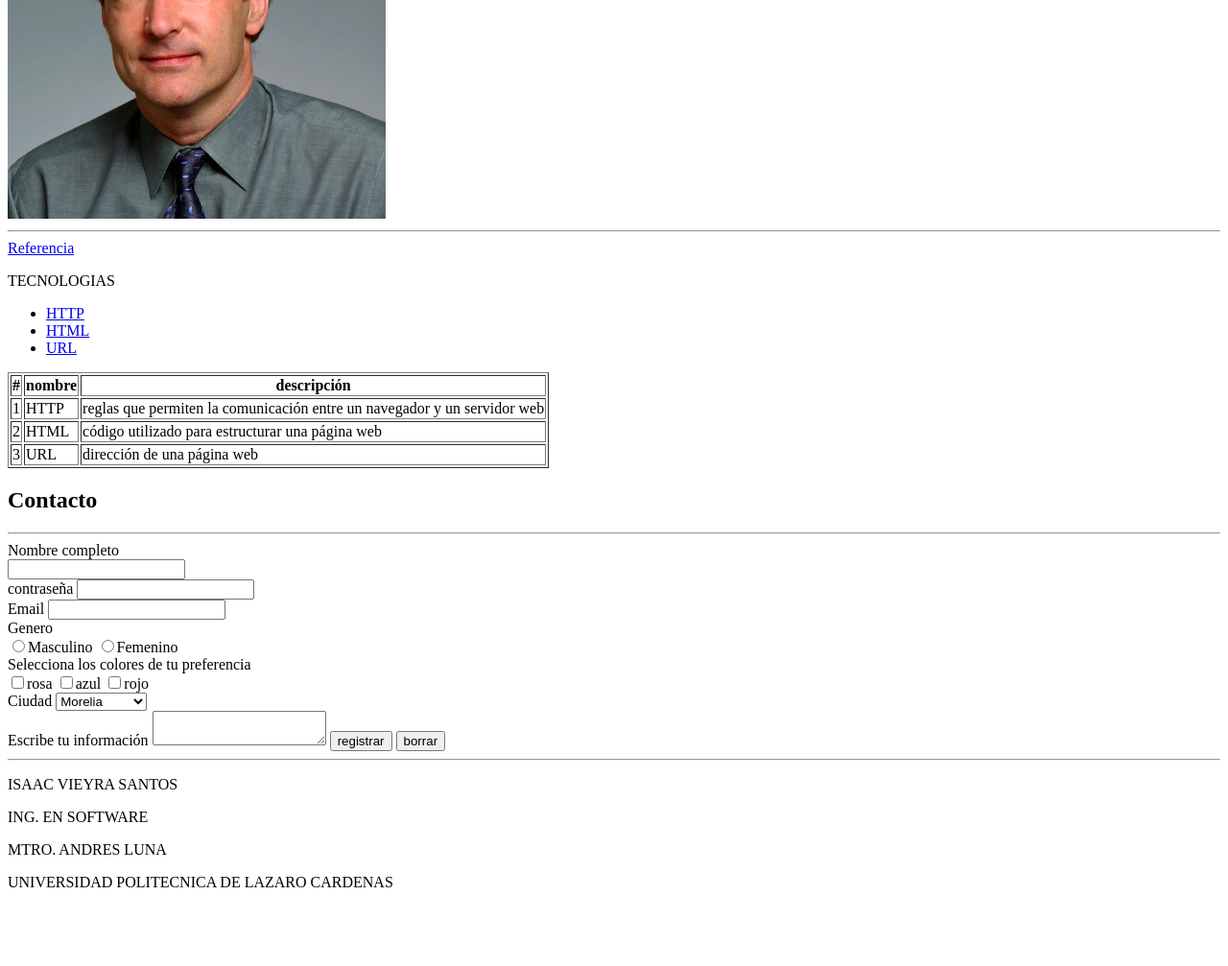
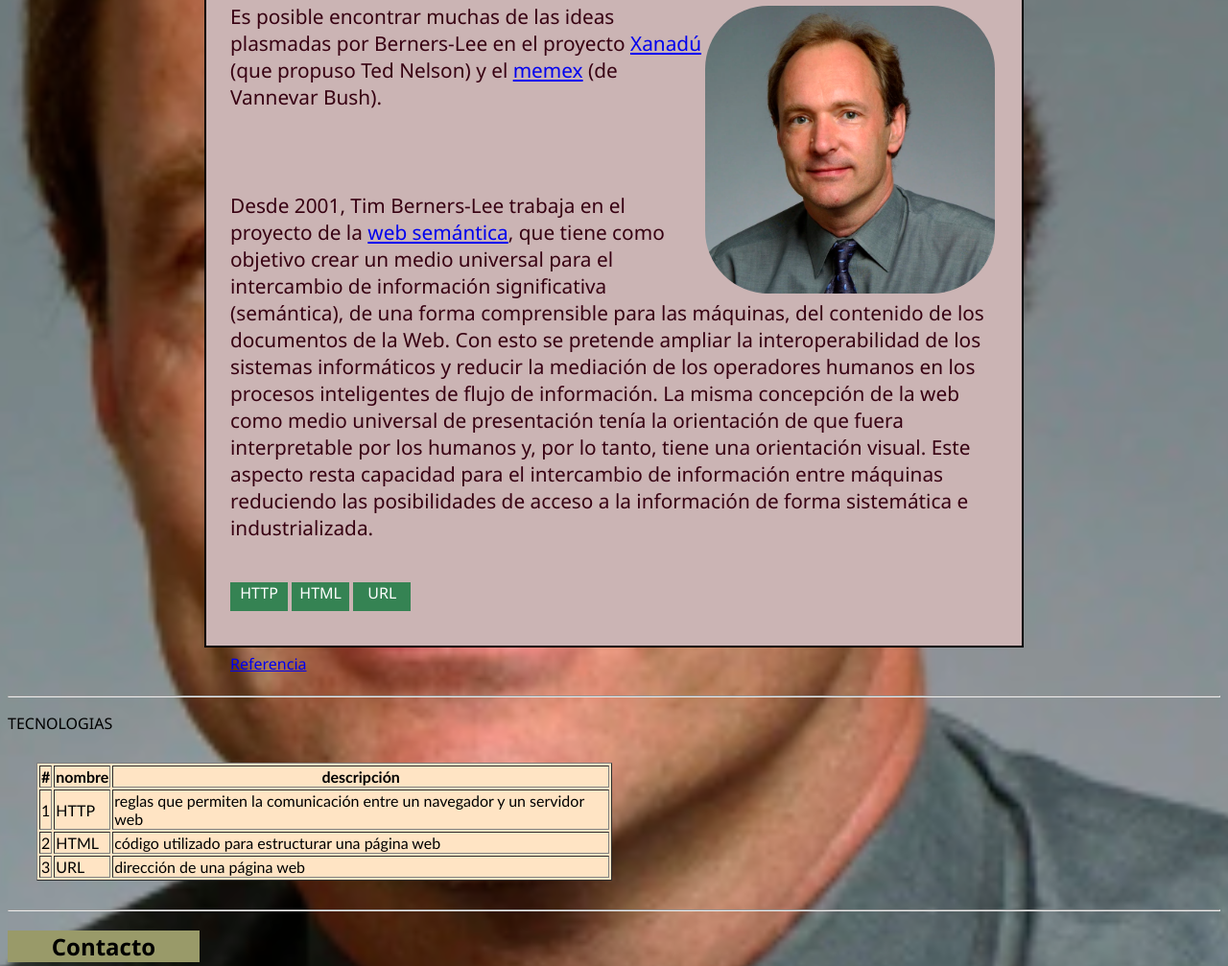
Before and after one commit to isaacvieyrasantos04/html-projects-Isaac-Vieyra-Santos-, a plain HTML site: page html projects (Isaac Vieyra Santos)/tim_bio.html in a window 1280 px wide. Shown: the part 593-1600 px from the top of the page at 96% size. Before the commit the page ends 1538 px from the top, so only its background shows below. Drawn offline with Linux system fonts and the light colour scheme.

Commit message:
css
css styles file adding

```diff
--- a/html projects (Isaac Vieyra Santos)/tim_bio.html
+++ b/html projects (Isaac Vieyra Santos)/tim_bio.html
@@ -2,33 +2,30 @@
 <html>
     <head>
         <title>Tim BernesLee: El padre de la web</title>
+        <link rel="stylesheet" href="timbio.css">
     </head>
 <!-- comentario -->
     <body>
         <h1>Biografía de Tim Berners-Lee</h1>
+        <div id="bio">
         <p><strong>Timothy «Tim» John Berners-Lee</strong>(Londres, Inglaterra; 8 de junio de 1955) es un científico de la computación británico, conocido por ser el padre de la World Wide Web. Estableció la primera comunicación entre un cliente y un servidor usando el protocolo <strong >HTTP</strong> en diciembre de 1990. En octubre de 1994 fundó el Consorcio de la World Wide Web <i>(W3C)</i> con sede en el MIT, para supervisar y estandarizar el desarrollo de las tecnologías sobre las que se fundamenta la Web y que permiten el funcionamiento de <strong >Internet</strong>.</p>
 
         <p>Ante la necesidad de distribuir e intercambiar información acerca de sus investigaciones de una manera más efectiva, Berners-Lee desarrolló las ideas fundamentales que estructuran la web. Él y su grupo crearon lo que por sus siglas en inglés se denomina Lenguaje<strong >HTML</strong> <i>(HyperText Markup Language)</i> o lenguaje de etiquetas de hipertexto, el protocolo <strong>HTTP</strong> <i>(HyperText Transfer Protocol)</i> y el sistema de localización de objetos en la web <strong >URL</strong> <i>(Uniform Resource Locator)</i>.</p>
-
+        <aside><img id="imgg" src="timm.PNG" alt="fotografia de Tim Berners-Lee"></aside>
         <p>Es posible encontrar muchas de las ideas plasmadas por Berners-Lee en el proyecto <a href="https://es.m.wikipedia.org/wiki/Proyecto_Xanad%C3%BA" target="_blank">Xanadú</a> (que propuso Ted Nelson) y el <a href="https://es.m.wikipedia.org/wiki/Memex" target="_blank">memex</a> (de Vannevar Bush).</p>
         <br>
 
         <br>
         <p>Desde 2001, Tim Berners-Lee trabaja en el proyecto de la <a href="https://es.m.wikipedia.org/wiki/Web_sem%C3%A1ntica" target="_blank">web semántica</a>, que tiene como objetivo crear un medio universal para el intercambio de información significativa (semántica), de una forma comprensible para las máquinas, del contenido de los documentos de la Web. Con esto se pretende ampliar la interoperabilidad de los sistemas informáticos y reducir la mediación de los operadores humanos en los procesos inteligentes de flujo de información. La misma concepción de la web como medio universal de presentación tenía la orientación de que fuera interpretable por los humanos y, por lo tanto, tiene una orientación visual. Este aspecto resta capacidad para el intercambio de información entre máquinas reduciendo las posibilidades de acceso a la información de forma sistemática e industrializada.</p>
         <br>
-        <img src="timm.PNG" alt="fotografia de Tim Berners-Lee">
+                <a class="aa" href="https://www.cloudflare.com/learning/ddos/glossary/hypertext-transfer-protocol-http/#:~:text=The%20Hypertext%20Transfer%20Protocol%20(HTTP,load%20webpages%20using%20hypertext%20links." target="_blank">HTTP</a>
+                <a class="aa" href="https://www.theserverside.com/definition/HTML-Hypertext-Markup-Language#:~:text=HTML%20(Hypertext%20Markup%20Language)%20is,of%20multimedia%20on%20a%20webpage." target="_blank">HTML</a>
+                <a class="aa" href="https://www.techtarget.com/searchnetworking/definition/URL#:~:text=A%20URL%20(Uniform%20Resource%20Locator%2C%20also%20called%20a%20web%20address,a%20resource%20on%20the%20internet." target="_blank">URL</a>
+        <br><br><br><a href="https://es.m.wikipedia.org/wiki/Tim_Berners-Lee" target="_blank">Referencia</a>
+        </div>
         <hr>
-        <a href="https://es.m.wikipedia.org/wiki/Tim_Berners-Lee" target="_blank">Referencia</a>
-
         <p>TECNOLOGIAS</p>
-        <div id="tecnologias">
-            <ul>
-                <li><a href="https://www.cloudflare.com/learning/ddos/glossary/hypertext-transfer-protocol-http/#:~:text=The%20Hypertext%20Transfer%20Protocol%20(HTTP,load%20webpages%20using%20hypertext%20links." target="_blank">HTTP</a></li>
-                <li><a href="https://www.theserverside.com/definition/HTML-Hypertext-Markup-Language#:~:text=HTML%20(Hypertext%20Markup%20Language)%20is,of%20multimedia%20on%20a%20webpage." target="_blank">HTML</a></li>
-                <li><a href="https://www.techtarget.com/searchnetworking/definition/URL#:~:text=A%20URL%20(Uniform%20Resource%20Locator%2C%20also%20called%20a%20web%20address,a%20resource%20on%20the%20internet." target="_blank">URL</a></li>
-            </ul>
-        </div>
-
+        <div id="tabla">
 
         <table border="1">
             <tr>
@@ -52,12 +49,12 @@
                 <td>dirección de una página web</td>
             </tr>
         </table>
+        </div>
 
 
-        <h2>Contacto</h2>
         <hr>
-
-
+        <h2 style="text-align:center; width: 200px;background-color:rgb(153, 154, 105);">Contacto</h2>
+    <div id="form">
         <form action="">
             <label for="nombre">Nombre completo</label>
             <br>
@@ -98,7 +95,9 @@
             <input type="reset" value="borrar">
 
         </form>
+    </div>
         <hr>
+
         <footer>
             <p>ISAAC VIEYRA SANTOS</p>
             <p>ING. EN SOFTWARE</p>
--- /dev/null
+++ b/html projects (Isaac Vieyra Santos)/timbio.css
@@ -0,0 +1,87 @@
+body{
+    background-image: url(timm.PNG);
+    background-size: cover;
+    background-position: center;
+    font-family:'Segoe UI', Tahoma, Geneva, Verdana, sans-serif;
+}
+/*div{
+    background-color: #fff;
+    width: 300px;
+    height: 1000px;
+    padding: 20px;
+    margin: 50px auto;
+    border: 2px solid;
+    border-radius: 30px;
+}*/
+#bio{
+    background-color:
+    #cbb4b4;
+    /*Afecta todo el div*/
+    width: 800px;
+    height: 1100px;
+    padding: 25px;
+    margin: 50px auto;
+    /*Mueve el tamaño del div*/
+    border: 2px solid #000000;
+    border-radius: 12px;
+    /*Para editar el borde de arriba esquina*/
+    border-top-left-radius: 12px;
+    border-top-right-radius: 12px;
+   /*Para editar los bordes masf facil*/
+    border-radius: 20px 20px 0 0;
+    /*box-shadow: 5px 5px 10px rgb(0, 0, 0);*/
+}
+div p{
+    color: rgb(55, 0, 18);
+    font-size: 1.3em;
+}
+div p span{
+    /*poniendo un <span> en el html*/
+    font-weight: 800;
+    color: aqua;
+    font-size: smaller;
+}
+h1{
+    text-shadow: 2px 2px 5px rgb(5, 80, 96);
+    color: #fff;
+}
+.aa{
+    height: 30px;
+    width: 60px;
+    text-align: center;
+text-decoration: none;
+background-color: rgb(53, 131, 83);
+color: rgb(255, 255, 255);
+display: inline-block;
+}
+#imgg{
+    height: 300px;
+    margin: 3px;
+    float: right;
+    border-radius: 66px;
+    /*box-shadow: 5px 5px 10px rgb(0, 0, 0);*/
+}
+#tabla{
+    margin: 30px;
+    width: 600px;
+    font-family:'Trebuchet MS', 'Lucida Sans Unicode', 'Lucida Grande', 'Lucida Sans', Arial, sans-serif;
+    border: #000000;
+    background-color: bisque;
+}
+form{
+    border: 3px #000000;
+    border-radius: 10px;
+}
+#form{
+    margin: 20px;
+    width: 300px;
+    border-color: #000000;border: 9px;
+    border-radius: 5px;
+    background-color: rgb(175, 177, 180);
+}
+footer{
+    height: 200px;
+    background-color: #000000;
+    color: #ffffff;
+    font-family: 'Gill Sans', 'Gill Sans MT', Calibri, 'Trebuchet MS', sans-serif;
+}
```
